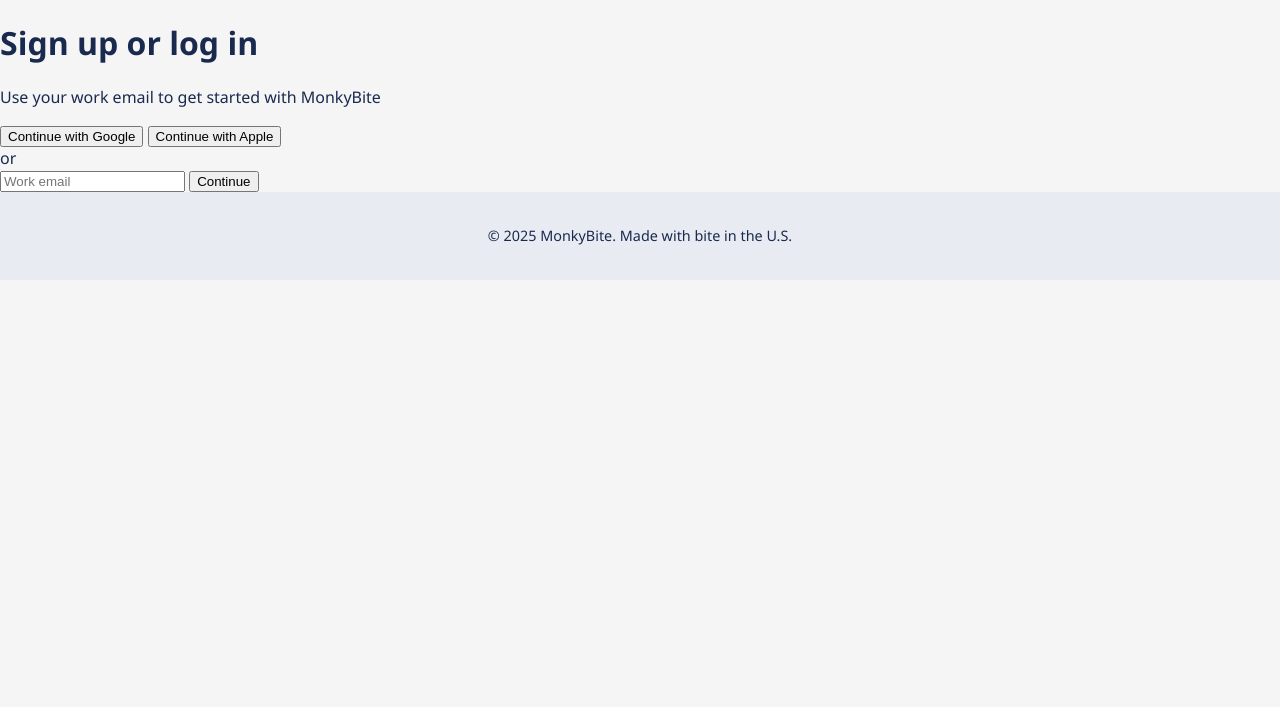
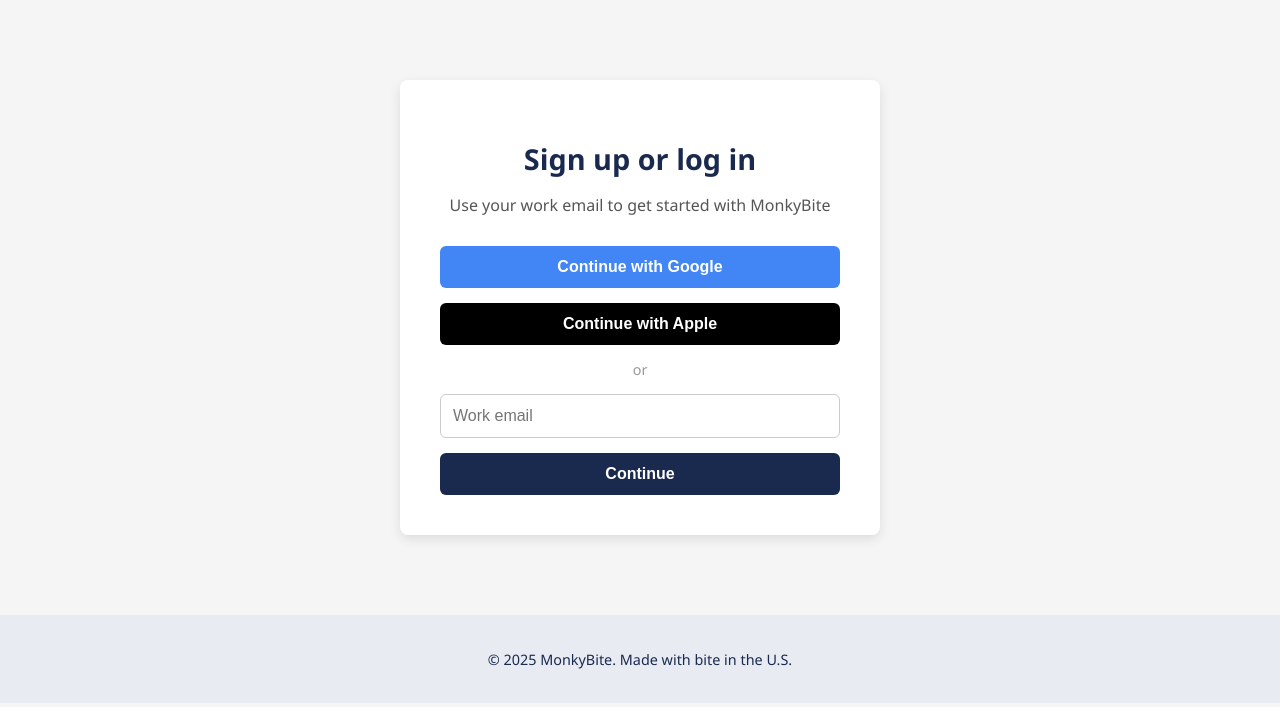
Before and after one commit to Albreves73/monkybite, a PHP site: page /get-started.html in a window 1280 px wide. Shown: the part 93-800 px from the top of the page. Run offline with PHP 8.4, Linux system fonts and the light colour scheme.

Commit message:
Update style.css

```diff
--- a/style.css
+++ b/style.css
@@ -129,58 +129,69 @@
   font-weight: bold;
 }
 
-.get-started-hero {
-  background-color: #B3BCCC;
+.get-started-box {
+  max-width: 400px;
+  margin: 80px auto;
+  padding: 40px;
+  background-color: #ffffff;
+  border-radius: 8px;
+  box-shadow: 0 4px 12px rgba(0, 0, 0, 0.1);
   text-align: center;
-  padding: 60px 20px;
+}
+
+.get-started-box h1 {
+  font-size: 1.8rem;
+  margin-bottom: 10px;
   color: #1a2a4f;
 }
 
-.get-started-hero h1 {
-  font-size: 2.2rem;
-  margin-bottom: 10px;
+.get-started-box p {
+  font-size: 1rem;
+  margin-bottom: 30px;
+  color: #555;
 }
 
-.get-started-hero p {
-  font-size: 1.2rem;
-  margin-bottom: 30px;
-}
-
-.get-started-form {
-  padding: 40px;
-  background-color: #ffffff;
-  max-width: 600px;
-  margin: 0 auto;
-}
-
-.get-started-form h2 {
-  font-size: 1.8rem;
-  margin-bottom: 20px;
-  text-align: center;
-}
-
-.get-started-form form {
+.auth-options {
   display: flex;
   flex-direction: column;
   gap: 15px;
 }
 
-.get-started-form input,
-.get-started-form textarea {
-  padding: 10px;
+.auth-btn {
+  padding: 12px;
+  font-size: 1rem;
+  border: none;
+  border-radius: 6px;
+  cursor: pointer;
+  font-weight: bold;
+}
+
+.auth-btn.google {
+  background-color: #4285F4;
+  color: white;
+}
+
+.auth-btn.apple {
+  background-color: #000;
+  color: white;
+}
+
+.auth-btn.primary {
+  background-color: #1a2a4f;
+  color: white;
+}
+
+input[type="email"] {
+  padding: 12px;
+  font-size: 1rem;
   border: 1px solid #ccc;
   border-radius: 6px;
-  font-size: 1rem;
 }
 
-.get-started-form button {
-  padding: 12px 24px;
-  background-color: #1a2a4f;
-  color: #fff;
-  border: none;
-  border-radius: 6px;
-  font-weight: bold;
-  cursor: pointer;
+.divider {
+  text-align: center;
+  color: #999;
+  font-size: 0.9rem;
 }
 
 
```
